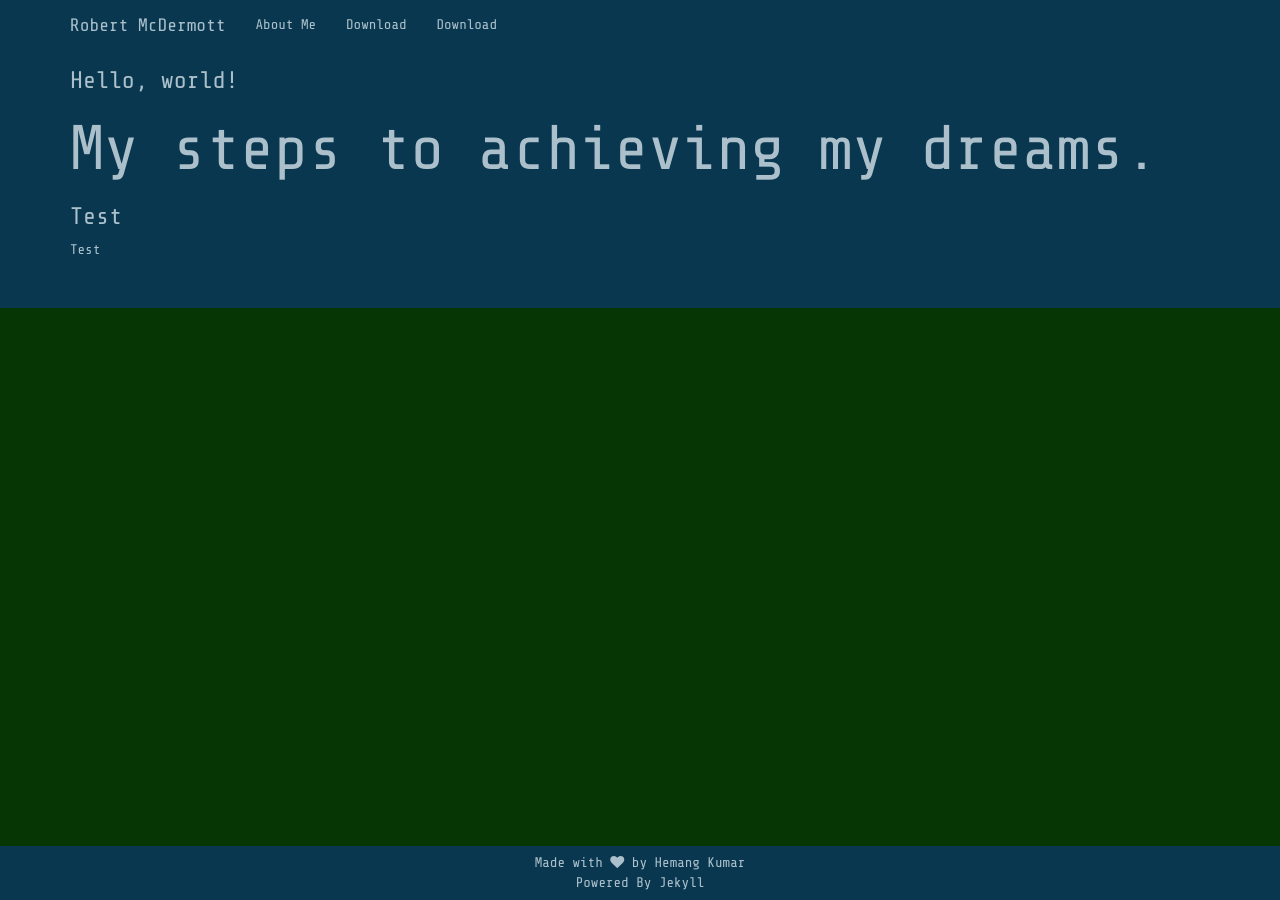
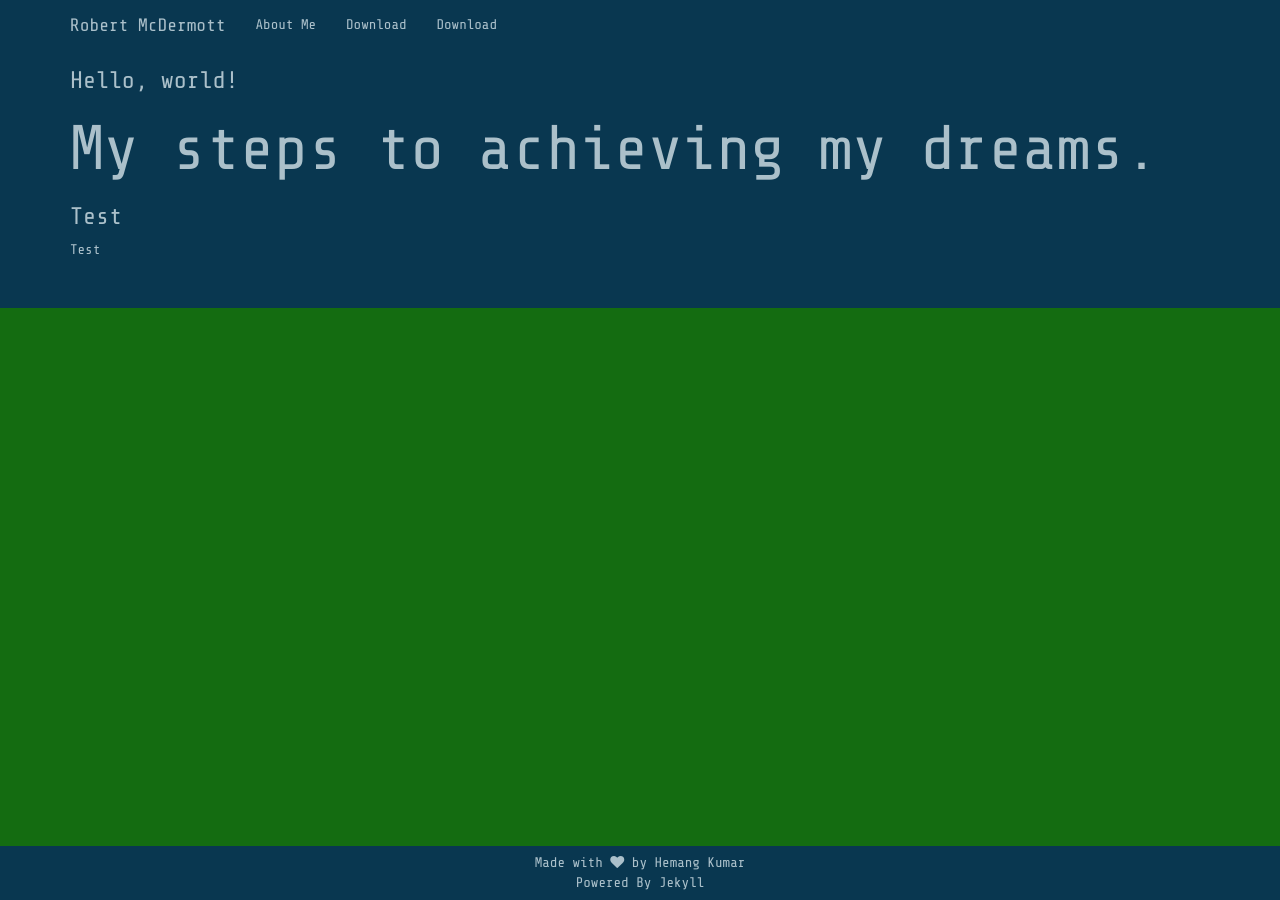
Before and after one commit to xSpiralx/xSpiralx.github.io, a Jekyll site: the page built from index.html, in a window 1280 px wide. Built offline with Jekyll 4.4.1, drawn with Linux system fonts in a browser that asks for light colours; nearby versions of some CDN libraries; some web fonts are replaced.

Commit message:
Updated site

```diff
--- a/css/main.scss
+++ b/css/main.scss
@@ -27,7 +27,7 @@
   padding: 0.5em;
 }
 body{
-  background-color: #073605 !important;
+  background-color: #146c11 !important;
   font-family: "Share Tech Mono" !important;
   color: #abc0ca !important;
 }
```
Also changed, not shown: 1 other file.
